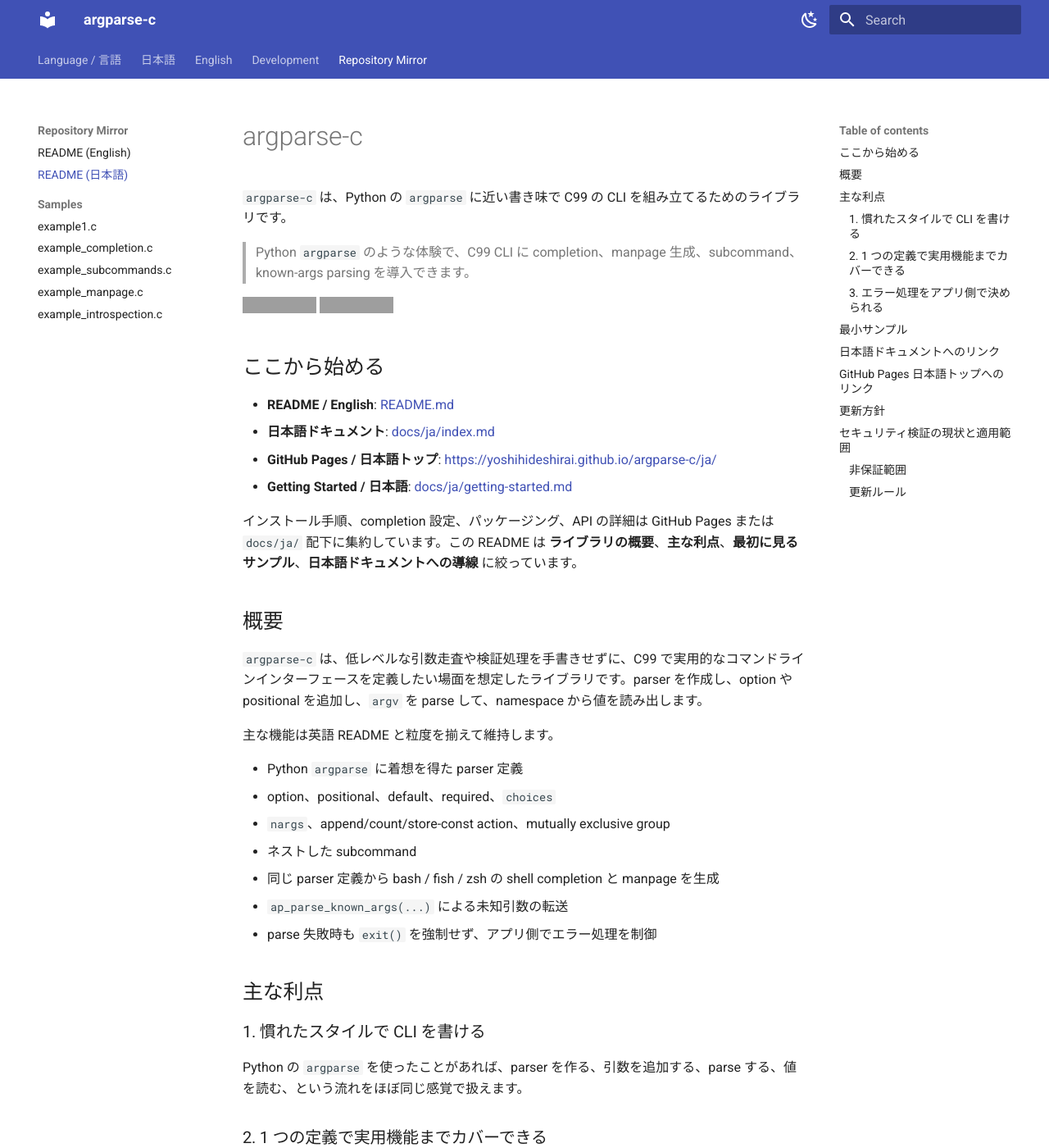
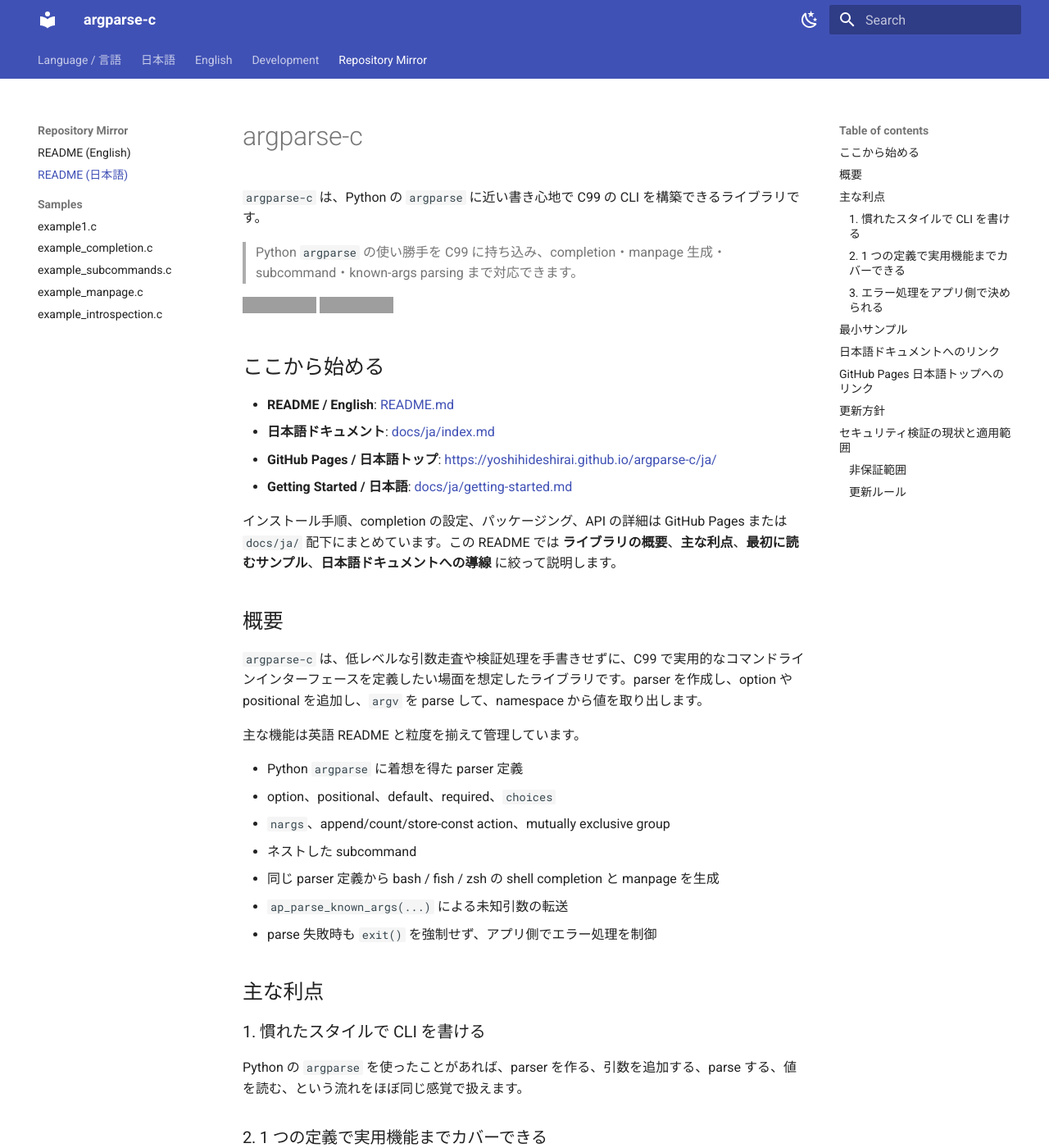
Before and after one commit to YoshihideShirai/argparse-c, an MkDocs documentation site: the page built from docs/repository/README.ja.md, in a window 1280 px wide and 1400 px high. Shown: the whole window at 82% size. Built offline with MkDocs 1.6.1 and Material for MkDocs 9.7.7, drawn with Linux system fonts in a browser that asks for light colours; some of the changed text lies outside the part shown; grey boxes are pictures that could not be loaded.

Commit message:
Polish natural Japanese wording in GitHub page docs

```diff
--- a/docs/repository/README.ja.md
+++ b/docs/repository/README.ja.md
@@ -2,9 +2,9 @@
 
 # argparse-c
 
-`argparse-c` は、Python の `argparse` に近い書き味で C99 の CLI を組み立てるためのライブラリです。
+`argparse-c` は、Python の `argparse` に近い書き心地で C99 の CLI を構築できるライブラリです。
 
-> Python `argparse` のような体験で、C99 CLI に completion、manpage 生成、subcommand、known-args parsing を導入できます。
+> Python `argparse` の使い勝手を C99 に持ち込み、completion・manpage 生成・subcommand・known-args parsing まで対応できます。
 
 [![README (English)](https://img.shields.io/badge/README-English-0A66C2?style=for-the-badge)](README.md)
 [![GitHub%20Pages (日本語)](https://img.shields.io/badge/GitHub%20Pages-日本語-0A66C2?style=for-the-badge)](https://yoshihideshirai.github.io/argparse-c/ja/)
@@ -16,13 +16,13 @@
 - **GitHub Pages / 日本語トップ**: [https://yoshihideshirai.github.io/argparse-c/ja/](https://yoshihideshirai.github.io/argparse-c/ja/)
 - **Getting Started / 日本語**: [docs/ja/getting-started.md](https://yoshihideshirai.github.io/argparse-c/ja/getting-started/)
 
-インストール手順、completion 設定、パッケージング、API の詳細は GitHub Pages または `docs/ja/` 配下に集約しています。この README は **ライブラリの概要**、**主な利点**、**最初に見るサンプル**、**日本語ドキュメントへの導線** に絞っています。
+インストール手順、completion の設定、パッケージング、API の詳細は GitHub Pages または `docs/ja/` 配下にまとめています。この README では **ライブラリの概要**、**主な利点**、**最初に読むサンプル**、**日本語ドキュメントへの導線** に絞って説明します。
 
 ## 概要
 
-`argparse-c` は、低レベルな引数走査や検証処理を手書きせずに、C99 で実用的なコマンドラインインターフェースを定義したい場面を想定したライブラリです。parser を作成し、option や positional を追加し、`argv` を parse して、namespace から値を読み出します。
+`argparse-c` は、低レベルな引数走査や検証処理を手書きせずに、C99 で実用的なコマンドラインインターフェースを定義したい場面を想定したライブラリです。parser を作成し、option や positional を追加し、`argv` を parse して、namespace から値を取り出します。
 
-主な機能は英語 README と粒度を揃えて維持します。
+主な機能は英語 README と粒度を揃えて管理しています。
 
 - Python `argparse` に着想を得た parser 定義
 - option、positional、default、required、`choices`
@@ -102,7 +102,7 @@
 - [日本語ドキュメント入口](https://yoshihideshirai.github.io/argparse-c/ja/)
 - [Getting Started](https://yoshihideshirai.github.io/argparse-c/ja/getting-started/)
 - [ガイド一覧](https://yoshihideshirai.github.io/argparse-c/ja/guides/)
-- [API仕様](https://yoshihideshirai.github.io/argparse-c/api-spec.ja/)
+- [API 仕様](https://yoshihideshirai.github.io/argparse-c/api-spec.ja/)
 
 ## GitHub Pages 日本語トップへのリンク
 
```
Also changed, not shown: other parts of docs/repository/README.ja.md (+4 -4 lines), README.ja.md (+10 -10 lines).
